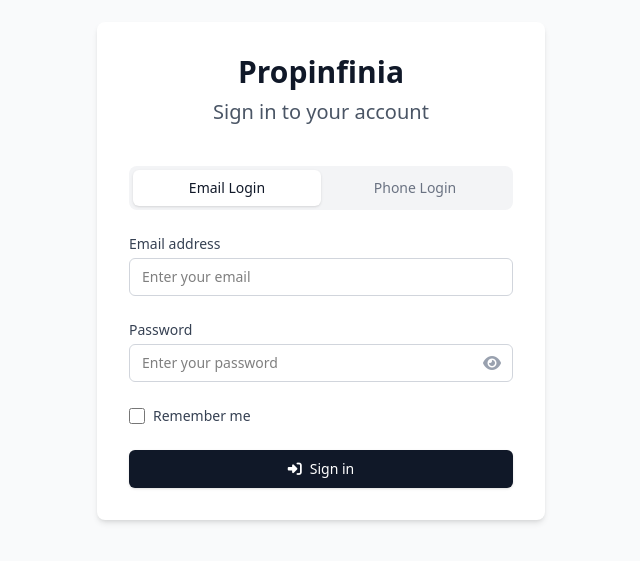
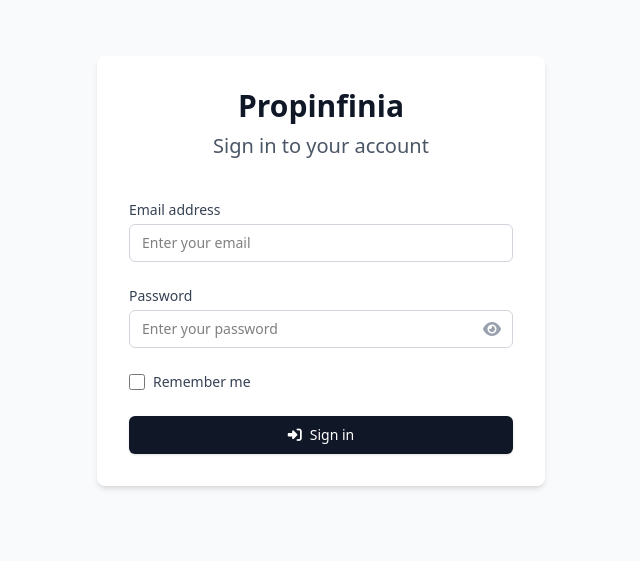
Before and after one commit to boostmysites25/propfina-frontend, a React (Vite) app: page /login in a window 1280 px wide. Shown: the part 129-690 px from the top of the page, without its empty margins (319-959 px from the left). Built offline with nearby package versions, Linux system fonts and the light colour scheme.

Commit message:
commented: login with otp

```diff
--- a/src/pages/auth/Login.tsx
+++ b/src/pages/auth/Login.tsx
@@ -208,7 +208,7 @@ const Login: React.FC = () => {
         </div>
 
         {/* Login Method Toggle */}
-        <div className="flex bg-gray-100 rounded-lg p-1 mb-6">
+        {/* <div className="flex bg-gray-100 rounded-lg p-1 mb-6">
           <button
             type="button"
             onClick={() => {
@@ -232,7 +232,7 @@ const Login: React.FC = () => {
           >
             Phone Login
           </button>
-        </div>
+        </div> */}
 
         {loginMethod === 'email' ? (
           <form onSubmit={handleSubmit(onSubmit)} className="space-y-6">
```
